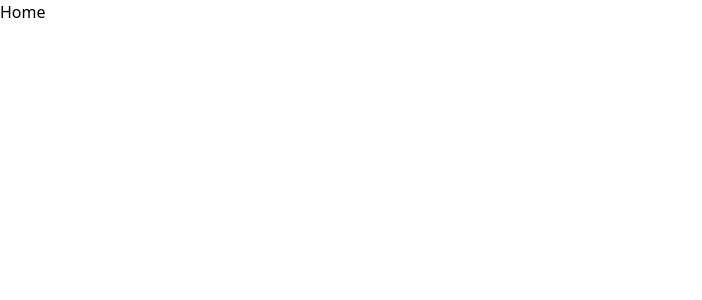
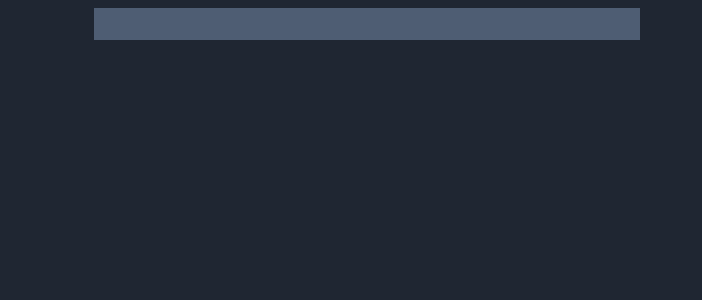
Before and after one commit to Mohamed-N-Mohamed/advice-generator-app, a React (Create React App) app: page / in a window 1280 px wide. Shown: the top 300 px of the page, without its empty margins (0-702 px from the left). Built offline with nearby package versions, Linux system fonts and the light colour scheme.

Commit message:
changes tailwind config

```diff
--- a/src/App.css
+++ b/src/App.css
@@ -1,3 +1,7 @@
 @tailwind base;
 @tailwind components;
 @tailwind utilities;
+
+body{
+  background-color:  hsl(218, 23%, 16%);
+}
--- a/src/pages/Home.js
+++ b/src/pages/Home.js
@@ -2,7 +2,14 @@ import React from 'react'
 
 export default function Home() {
   return (
-    <div>Home</div>
+    <div className='container'>
+      <div className="advice-card p-2 mt-2 w-1/2 h-8 bg-Grayish-Blue">
+
+
+      </div>
+
+
+    </div>
 
   )
 }
--- a/tailwind.config.js
+++ b/tailwind.config.js
@@ -3,7 +3,23 @@ module.exports = {
     "./src/**/*.{js,jsx,ts,tsx}",
   ],
   theme: {
-    extend: {},
+    extend: {
+
+      container: {
+        padding:'1rem',
+        center: true
+
+      },
+      screens: {
+        lg: "1124px",
+        xl: "1124px",
+        "2xl": "1124px",
+      },
+      colors: {
+       'Grayish-Blue': 'hsl(217, 19%, 38%)',
+       'Dark-Grayish-Blue': 'hsl(217, 19%, 24%)'
+      }
+    },
   },
   plugins: [],
 }
```
